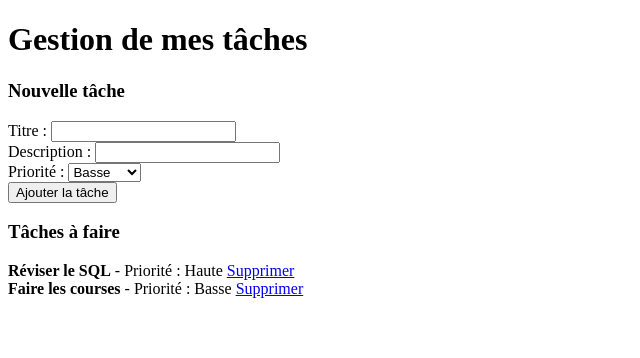
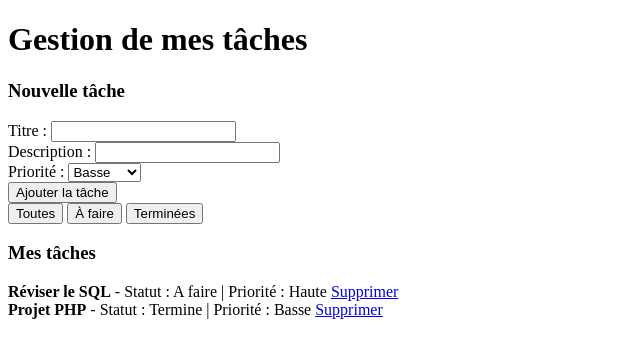
Before and after one commit to simonarthur4067-cmd/todolist, a PHP site: page / in a window 1280 px wide. Shown: the top 358 px of the page, without its empty margins (0-640 px from the left). Run offline with PHP 8.4, Linux system fonts and the light colour scheme.

Commit message:
ajout du js

```diff
--- a/index.php
+++ b/index.php
@@ -10,7 +10,7 @@
 
     <div id="formulaire">
         <h3>Nouvelle tâche</h3>
-        <form action="ajouter.php" method="POST">
+        <form action="ajouter.php" method="POST" onsubmit="return validerFormulaire()">
             <div>
                 Titre : <input type="text" name="titre">
             </div>
@@ -31,19 +31,29 @@
         </form>
     </div>
 
+    <div id="filtres">
+        <button onclick="filtrer('tous')">Toutes</button>
+        <button onclick="filtrer('A faire')">À faire</button>
+        <button onclick="filtrer('Termine')">Terminées</button>
+    </div>
+
     <div id="affichage">
-        <h3>Tâches à faire</h3>
+        <h3>Mes tâches</h3>
 
-        <div class="tache">
-            <strong>Réviser le SQL</strong> - Priorité : Haute
-            <a href="supprimer.php?id=1">Supprimer</a>
-        </div>
+        <div id="liste-taches">
+            <div class="tache">
+                <strong>Réviser le SQL</strong> - Statut : <span>A faire</span> | Priorité : Haute
+                <a href="supprimer.php?id=1">Supprimer</a>
+            </div>
 
-        <div class="tache">
-            <strong>Faire les courses</strong> - Priorité : Basse
-            <a href="supprimer.php?id=2">Supprimer</a>
+            <div class="tache">
+                <strong>Projet PHP</strong> - Statut : <span>Termine</span> | Priorité : Basse
+                <a href="supprimer.php?id=2">Supprimer</a>
+            </div>
         </div>
     </div>
 
+    <script src="script.js"></script>
+
 </body>
 </html>
--- /dev/null
+++ b/script.js
@@ -0,0 +1,28 @@
+// 1. Vérification du titre vide
+function validerFormulaire() {
+  // On récupère le champ titre par son nom
+  var champ = document.querySelector('input[name="titre"]');
+  var titre = champ.value;
+
+  if (titre == "") {
+    alert("Tu as oublié de donner un titre à ta tâche !");
+    return false;
+  }
+  return true;
+}
+
+// 2. Filtre des tâches (syntaxe classique sans flèche)
+function filtrer(statutCible) {
+  // On récupère toutes les div qui ont la classe "tache"
+  var taches = document.querySelectorAll(".tache");
+
+  for (var i = 0; i < taches.length; i++) {
+    var uneTache = taches[i];
+
+    if (statutCible == "tous" || uneTache.textContent.includes(statutCible)) {
+      uneTache.style.display = "block";
+    } else {
+      uneTache.style.display = "none";
+    }
+  }
+}
```
